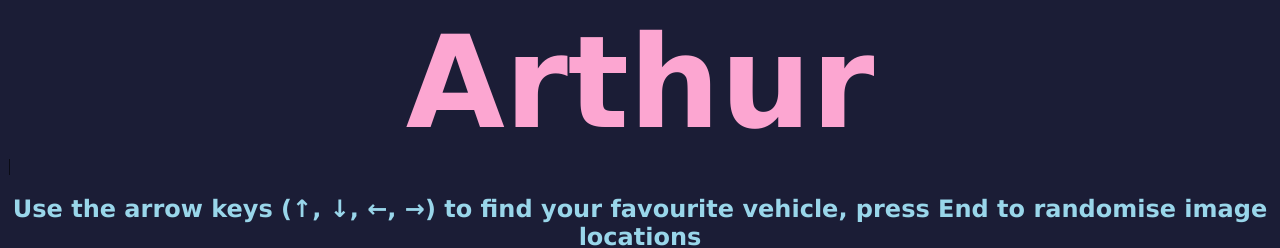
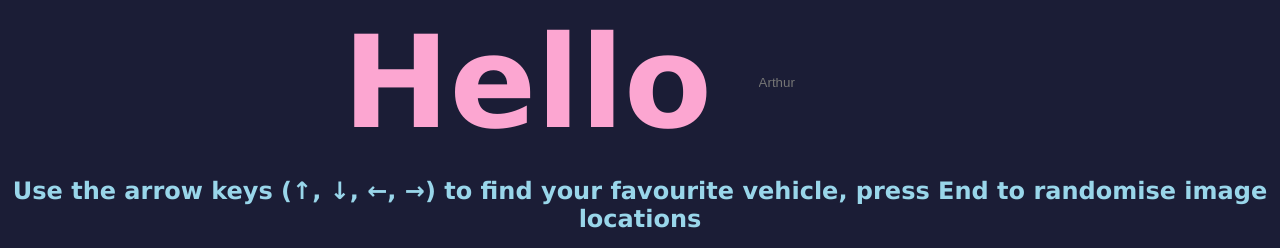
Before and after one commit to chongzixin/ytkids-simu, a website built with webpack: page public/index.html in a window 1280 px wide. Shown: the top 248 px of the page. Built offline with nearby package versions, Linux system fonts and the light colour scheme.

Commit message:
added textfield, requires more styling

```diff
--- a/app.ts
+++ b/app.ts
@@ -125,12 +125,12 @@ let num_cols:number;
 
 /* NAME PLACEHOLDERS */
 const placeholder_names: string[] = ['Arthur', 'Charlotte', 'Audrey']
-const name_placeholder = new Typed('#greeting', {
+const name_placeholder = new Typed('#greeting-name', {
     strings: placeholder_names,
     typeSpeed: 2,
     backSpeed: 2,
-    // attr: 'placeholder',
-    // bindInputFocusEvents: true,
+    attr: 'placeholder',
+    bindInputFocusEvents: true,
     loop: true
 });
 
--- a/public/app.css
+++ b/public/app.css
@@ -7,10 +7,20 @@ body {
     font-family: 'Lucida Sans', 'Lucida Sans Regular', 'Lucida Grande', 'Lucida Sans Unicode', Geneva, Verdana, sans-serif;
 }
 
-#greeting {
+#greeting-container {
     font-size: 8em;
     color: #fca6d1;
     font-weight: bold;
+    display: flex;
+    justify-content: center;
+}
+
+input[type="text"],
+input[type="text"]:focus
+{
+    background: transparent;
+    border: none;
+    outline-width: 0;
 }
 
 h2 {
--- a/public/index.html
+++ b/public/index.html
@@ -8,7 +8,10 @@
     <link rel="stylesheet" href="app.css">
 </head>
 <body>
-    <div id="greeting" class="text">Hello </div>
+    <div id="greeting-container" class="text">
+        <div>Hello&nbsp;</div>
+        <input id="greeting-name" type="text"></input>
+    </div>
     <h2 id="instructions" class="text"></h2>
     <div id="gallery" class="grid"></div>
     <div id="quiz">
```
